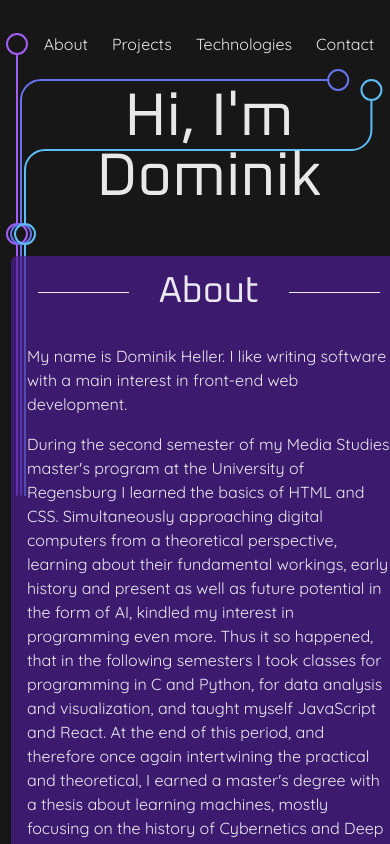
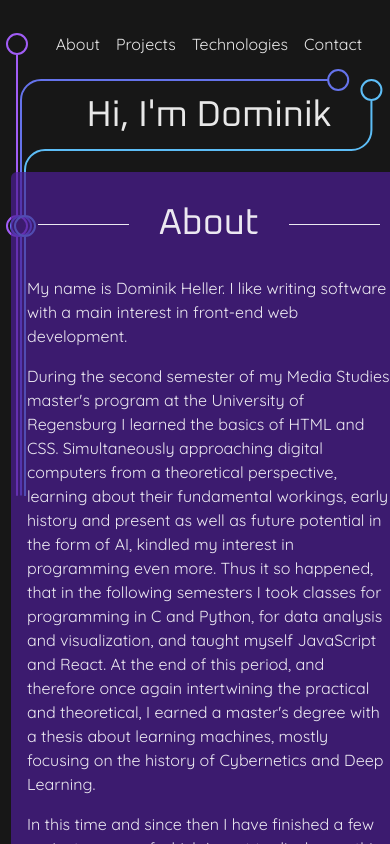
Before and after one commit to kilianmandscharo/portfolio_page, a Next.js app: page / in a window 390 px wide. Shown: the top 844 px of the page. Built offline with nearby package versions, Linux system fonts and the light colour scheme.

Commit message:
changed colors

```diff
--- a/components/About.tsx
+++ b/components/About.tsx
@@ -5,10 +5,10 @@ export interface SegmentProps {
     highlighted: boolean;
 }
 
-const About = ({ highlighted }: SegmentProps) => {
+const About = React.forwardRef<HTMLDivElement, SegmentProps>((props, ref) => {
     return (
-        <Section name="About" highlighted={highlighted}>
-            <div className="sm:columns-2 gap-x-8 sm:px-8">
+        <Section name="About" highlighted={props.highlighted}>
+            <div ref={ref} className="sm:columns-2 gap-x-8 sm:px-8">
                 <p>
                     My name is Dominik Heller. I like writing software with a
                     main interest in front-end web development.
@@ -36,6 +36,6 @@ const About = ({ highlighted }: SegmentProps) => {
             </div>
         </Section>
     );
-};
+});
 
 export default About;
--- a/components/AnimatedLines.tsx
+++ b/components/AnimatedLines.tsx
@@ -5,6 +5,7 @@ interface AnimatedLinesProps {
     width: number;
     height: number;
     scrollY: number;
+    aboutYPosition: number;
     projectsYPosition: number;
     skillsYPosition: number;
     contactYPosition: number;
@@ -14,6 +15,7 @@ const AnimatedLines = ({
     width,
     height,
     scrollY,
+    aboutYPosition,
     projectsYPosition,
     skillsYPosition,
     contactYPosition,
@@ -84,7 +86,7 @@ const AnimatedLines = ({
             className="absolute top-0 left-0"
         >
             <animated.path
-                d={`M 17 34 ${makeCircle()} v 170 ${makeCircle()} V ${projectsYPosition} ${makeCircle()} V ${skillsYPosition} ${makeCircle()} V ${contactYPosition} ${makeCircle()} V ${
+                d={`M 17 34 ${makeCircle()} V${aboutYPosition} ${makeCircle()} V ${projectsYPosition} ${makeCircle()} V ${skillsYPosition} ${makeCircle()} V ${contactYPosition} ${makeCircle()} V ${
                     height - 90
                 } ${makeCircle()}`}
                 stroke="#A15DF6"
@@ -100,7 +102,7 @@ const AnimatedLines = ({
             <animated.path
                 d={`M ${
                     width / 1.12
-                } 80 a 5,5 0 0,0 -20,0 a 5,5 0 0,0 20,0 a 5,5 0 0,0 -20,0 H 41 a 20,20 0 0,0 -20,20 v 124 ${makeCircle()} V ${projectsYPosition} ${makeCircle()} V ${skillsYPosition} ${makeCircle()} V ${contactYPosition} ${makeCircle()} V ${
+                } 80 a 5,5 0 0,0 -20,0 a 5,5 0 0,0 20,0 a 5,5 0 0,0 -20,0 H 41 a 20,20 0 0,0 -20,20 V ${aboutYPosition} ${makeCircle()} V ${projectsYPosition} ${makeCircle()} V ${skillsYPosition} ${makeCircle()} V ${contactYPosition} ${makeCircle()} V ${
                     height - 90
                 } ${makeCircle()} `}
                 stroke="#6573EB"
@@ -120,7 +122,7 @@ const AnimatedLines = ({
             <animated.path
                 d={`M ${
                     width / 1.05
-                } 80 ${makeCircle()} v 30 a 20,20 0 0,1 -20,20 H 45 a 20,20 0 0,0 -20,20 v 54 ${makeCircle()} V ${projectsYPosition} ${makeCircle()} V ${skillsYPosition} ${makeCircle()} V ${contactYPosition} ${makeCircle()} V ${
+                } 80 ${makeCircle()} v 30 a 20,20 0 0,1 -20,20 H 45 a 20,20 0 0,0 -20,20 V ${aboutYPosition} ${makeCircle()} V ${projectsYPosition} ${makeCircle()} V ${skillsYPosition} ${makeCircle()} V ${contactYPosition} ${makeCircle()} V ${
                     height - 90
                 } ${makeCircle()}`}
                 stroke="#5DBDF6"
--- a/components/Contact.tsx
+++ b/components/Contact.tsx
@@ -15,7 +15,7 @@ const Contact = React.forwardRef<HTMLDivElement, SegmentProps>((props, ref) => {
                 <a
                     href="https://github.com/kilianmandscharo"
                     target="blank"
-                    className="flex items-center bg-white/90 hover:bg-white/70 p-1 rounded-md"
+                    className="flex items-center hover:opacity-70"
                 >
                     <Image
                         src="/github_logo.png"
@@ -26,7 +26,7 @@ const Contact = React.forwardRef<HTMLDivElement, SegmentProps>((props, ref) => {
                 </a>
                 <a
                     href="mailto:domi.heller@gmx.de"
-                    className="bg-white/90 hover:bg-white/70 p-1 rounded-md"
+                    className="opacity-50 hover:opacity-40"
                 >
                     <svg
                         width={LOGOSIZE}
--- a/components/Navbar.tsx
+++ b/components/Navbar.tsx
@@ -3,7 +3,7 @@ import Contact from "./Contact";
 const Navbar = () => {
     return (
         <nav className="mb-8 flex justify-center">
-            <ul className="flex flex-row justify-around gap-6">
+            <ul className="flex flex-row justify-around gap-4">
                 {["About", "Projects", "Technologies", "Contact"].map(
                     (name) => (
                         <li
--- a/components/Section.tsx
+++ b/components/Section.tsx
@@ -8,7 +8,7 @@ const Section = ({ children, name, highlighted }: SectionProps) => {
     return (
         <section
             id={name.toLowerCase()}
-            className={`p-4 mb-12 pb-10 rounded-md ${
+            className={`p-4 mb-12 pb-10 pt-8 rounded-md ${
                 highlighted ? "bg-violet-900/70" : "bg-violet-900/30"
             }`}
         >
--- a/pages/index.tsx
+++ b/pages/index.tsx
@@ -8,17 +8,19 @@ import Projects from "../components/Projects";
 import Skills from "../components/Skills";
 import useScroll from "../hooks/useScroll";
 
-const ITEM_OFFSET = 62;
+const ITEM_OFFSET = 60;
 
 const Home = () => {
     const [width, setWidth] = useState(0);
     const [height, setHeight] = useState(0);
+    const [aboutYPosition, setAboutYPosition] = useState(0);
     const [projectsYPosition, setProjectsYPosition] = useState(0);
     const [skillsYPosition, setSkillsYPosition] = useState(0);
     const [contactYPosition, setContactYPosition] = useState(0);
     const scrollY = useScroll();
 
     const containerRef = useRef(null);
+    const aboutRef = useRef(null);
     const projectsRef = useRef(null);
     const skillsRef = useRef(null);
     const contactRef = useRef(null);
@@ -27,6 +29,9 @@ const Home = () => {
         const container: any = containerRef.current;
         setWidth(container.offsetWidth);
         setHeight(container.offsetHeight);
+
+        const about: any = aboutRef.current;
+        setAboutYPosition(about.offsetTop - ITEM_OFFSET);
 
         const projects: any = projectsRef.current;
         setProjectsYPosition(projects.offsetTop - ITEM_OFFSET);
@@ -39,12 +44,16 @@ const Home = () => {
 
         const handleResize = () => {
             const cRef: any = containerRef.current;
+            const aRef: any = aboutRef.current;
             const pRef: any = projectsRef.current;
             const sRef: any = skillsRef.current;
             const coRef: any = contactRef.current;
             if (cRef) {
                 setWidth(cRef.offsetWidth);
                 setHeight(cRef.offsetHeight);
+            }
+            if (aRef) {
+                setAboutYPosition(aRef.offsetTop - ITEM_OFFSET);
             }
             if (pRef) {
                 setProjectsYPosition(pRef.offsetTop - ITEM_OFFSET);
@@ -75,9 +84,9 @@ const Home = () => {
                 ref={containerRef}
                 className="grid justify-center max-w-5xl min-w-[350px] relative mx-auto p-5 pt-8 pl-12 bg-neutral-900 text-white/90 font-normal"
             >
-                <header className="mb-12 z-10">
+                <header className="mb-9 z-10">
                     <Navbar />
-                    <h1 className="text-6xl text-center font-header">
+                    <h1 className="text-4xl pt-2 text-center font-header sm:text-6xl sm:pt-0">
                         Hi, I'm Dominik
                     </h1>
                 </header>
@@ -86,6 +95,7 @@ const Home = () => {
                         highlighted={
                             scrollY >= 0 && scrollY < projectsYPosition - 430
                         }
+                        ref={aboutRef}
                     />
                     <Projects
                         highlighted={
@@ -110,6 +120,7 @@ const Home = () => {
                     width={width}
                     height={height}
                     scrollY={scrollY}
+                    aboutYPosition={aboutYPosition}
                     projectsYPosition={projectsYPosition}
                     skillsYPosition={skillsYPosition}
                     contactYPosition={contactYPosition}
```
